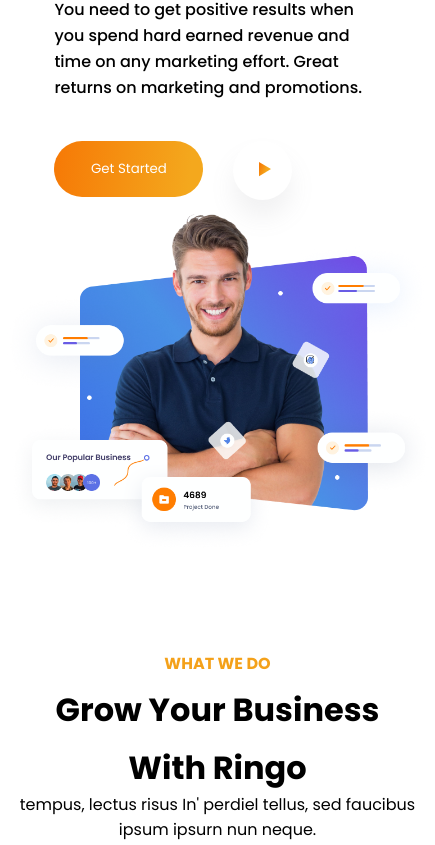
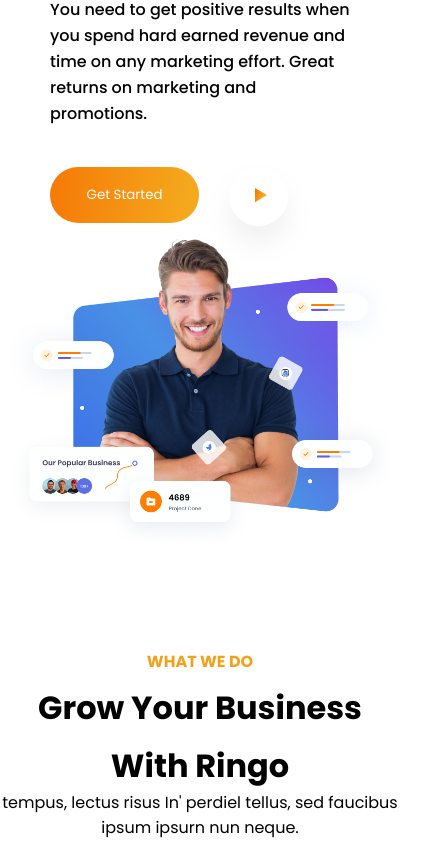
Before and after one commit to namhn201/online_marketing_demo, a plain HTML site: page index.html in a window 390 px wide. Shown: the part 337-1182 px from the top of the page, 435 px wide, since content can reach past the window. Drawn offline with Linux system fonts and the light colour scheme.

Commit message:
Fix_giao_dien_lan3

```diff
--- a/reponsive.css
+++ b/reponsive.css
@@ -306,10 +306,10 @@
     }
 
 }
-@media (max-width: 435px) {
-    body{
-        min-width: 435px;
+    @media (max-width: 435px) {
+        body{
+            max-width: 435px;
+        }
+
     }
-
-}
-/* class="text_newsletter_box" */
+    /* class="text_newsletter_box" */
```
Also changed, not shown: index.html (+1 -0 lines).
